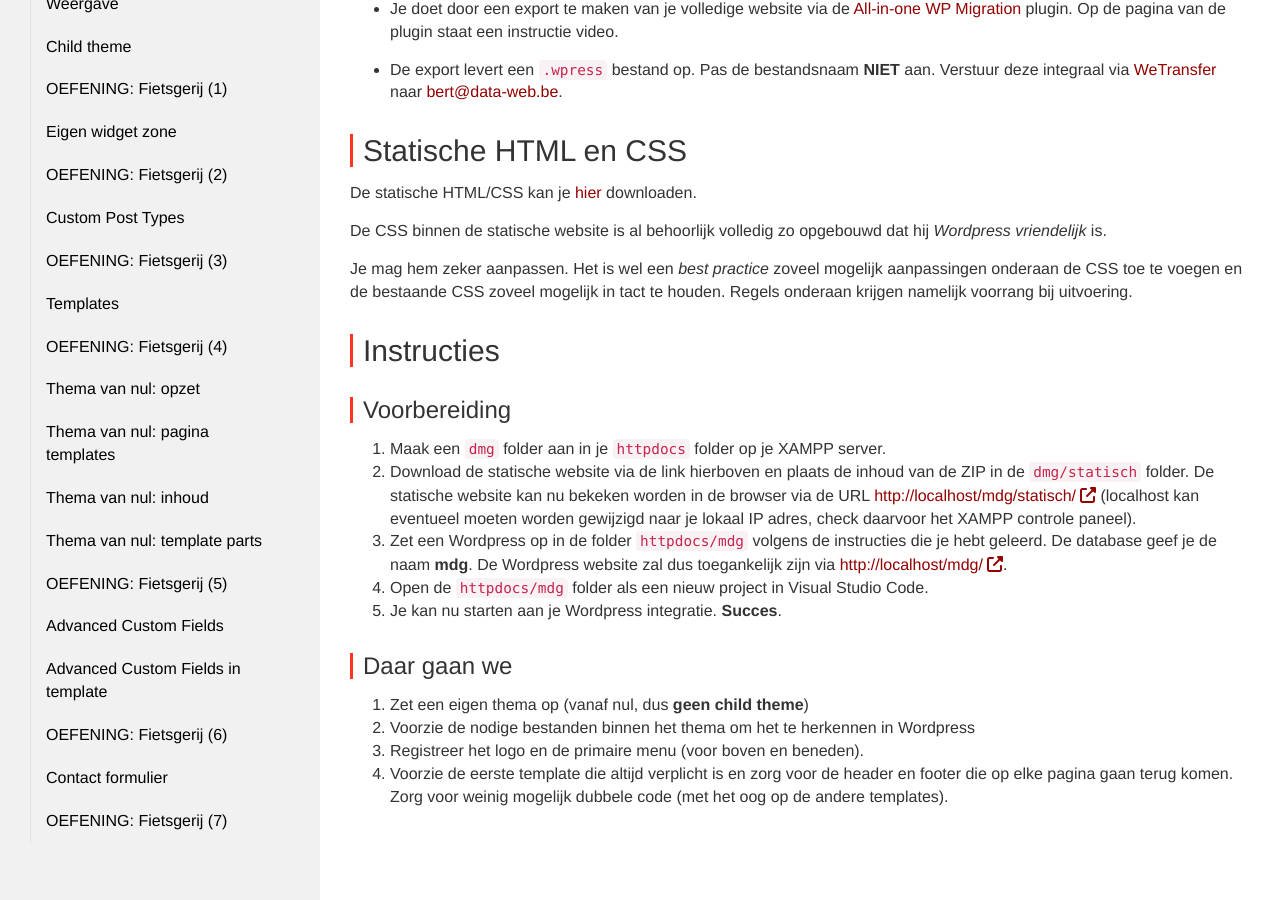
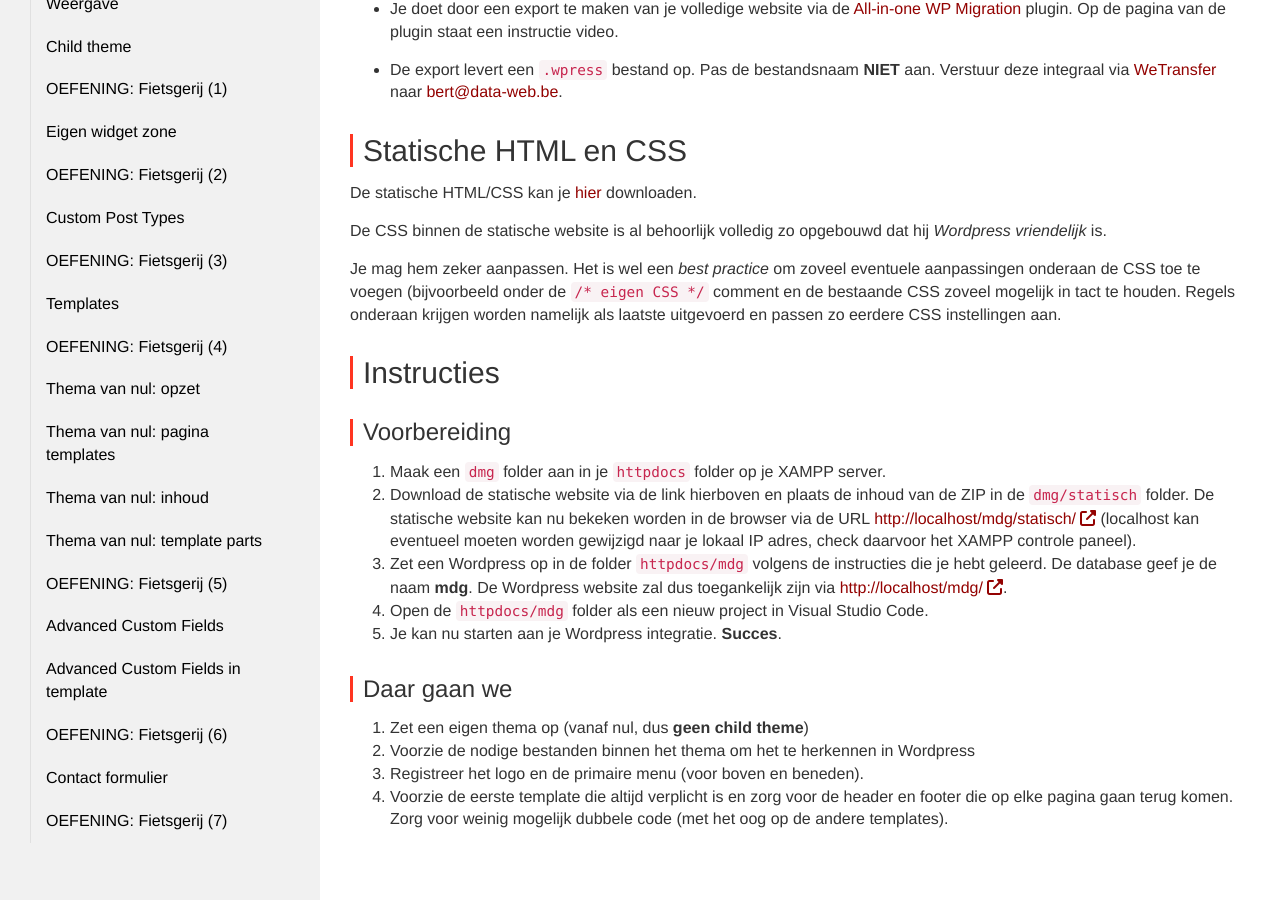
Before and after one commit to Syntra-Brussel/dynamische-webtechnieken, a Jekyll site: the page built from wordpress/eindopdracht.md, in a window 1280 px wide and 900 px high, scrolled down 475 px. Built offline with Jekyll 4.4.1, drawn with Linux system fonts in a browser that asks for light colours; nearby versions of some CDN libraries; a script that is not in the unit is left out.

Commit message:
Update eindopdracht.md

```diff
--- a/wordpress/eindopdracht.md
+++ b/wordpress/eindopdracht.md
@@ -27,7 +27,7 @@ De statische HTML/CSS kan je <a href="mdg/mdg.zip">hier</a> downloaden.
 
 De CSS binnen de statische website is al behoorlijk volledig zo opgebouwd dat hij <em>Wordpress vriendelijk</em> is.
 
-Je mag hem zeker aanpassen. Het is wel een <em>best practice</em> zoveel mogelijk aanpassingen onderaan de CSS toe te voegen en de bestaande CSS zoveel mogelijk in tact te houden. Regels onderaan krijgen namelijk voorrang bij uitvoering.
+Je mag hem zeker aanpassen. Het is wel een <em>best practice</em> om zoveel eventuele aanpassingen onderaan de CSS toe te voegen (bijvoorbeeld onder de <code>/* eigen CSS */</code> comment en de bestaande CSS zoveel mogelijk in tact te houden. Regels onderaan krijgen worden namelijk als laatste uitgevoerd en passen zo eerdere CSS instellingen aan.
 
 ## Instructies
 
```
